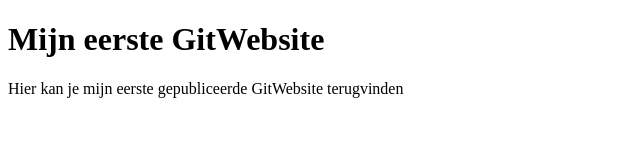
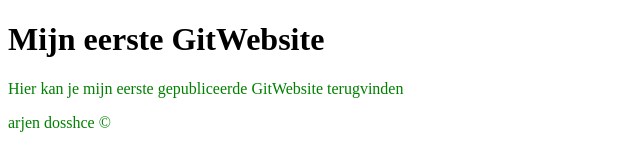
Before and after one commit to ArjenDimmalle/ArjenDimmalle.github.io, a plain HTML site: page MijnEersteGitWebsite/index.html in a window 1280 px wide. Shown: the whole page, without its empty margins (0-640 px from the left). Drawn offline with Linux system fonts and the light colour scheme; files that its build step writes are made by us from their sources.

Commit message:
opdracht 1

```diff
--- /dev/null
+++ b/GITHUB.css
@@ -0,0 +1,3 @@
+p{
+    color: green;
+}
--- a/MijnEersteGitWebsite/index.html
+++ b/MijnEersteGitWebsite/index.html
@@ -1,12 +1,18 @@
 <!DOCTYPE html>
 <html lang="en">
+<link href = "GITHUB.css" rel = "stylesheet"/>
 <head>
     <meta charset="UTF-8">
     <meta name="viewport" content="width=device-width, initial-scale=1.0">
     <title>GitWebsite</title>
+
 </head>
 <body>
     <h1>Mijn eerste GitWebsite</h1>
     <p>Hier kan je mijn eerste gepubliceerde GitWebsite terugvinden</p>
+    <footer>
+        <p>arjen dosshce &copy </p>
+
+    </footer>
 </body>
 </html>
```
